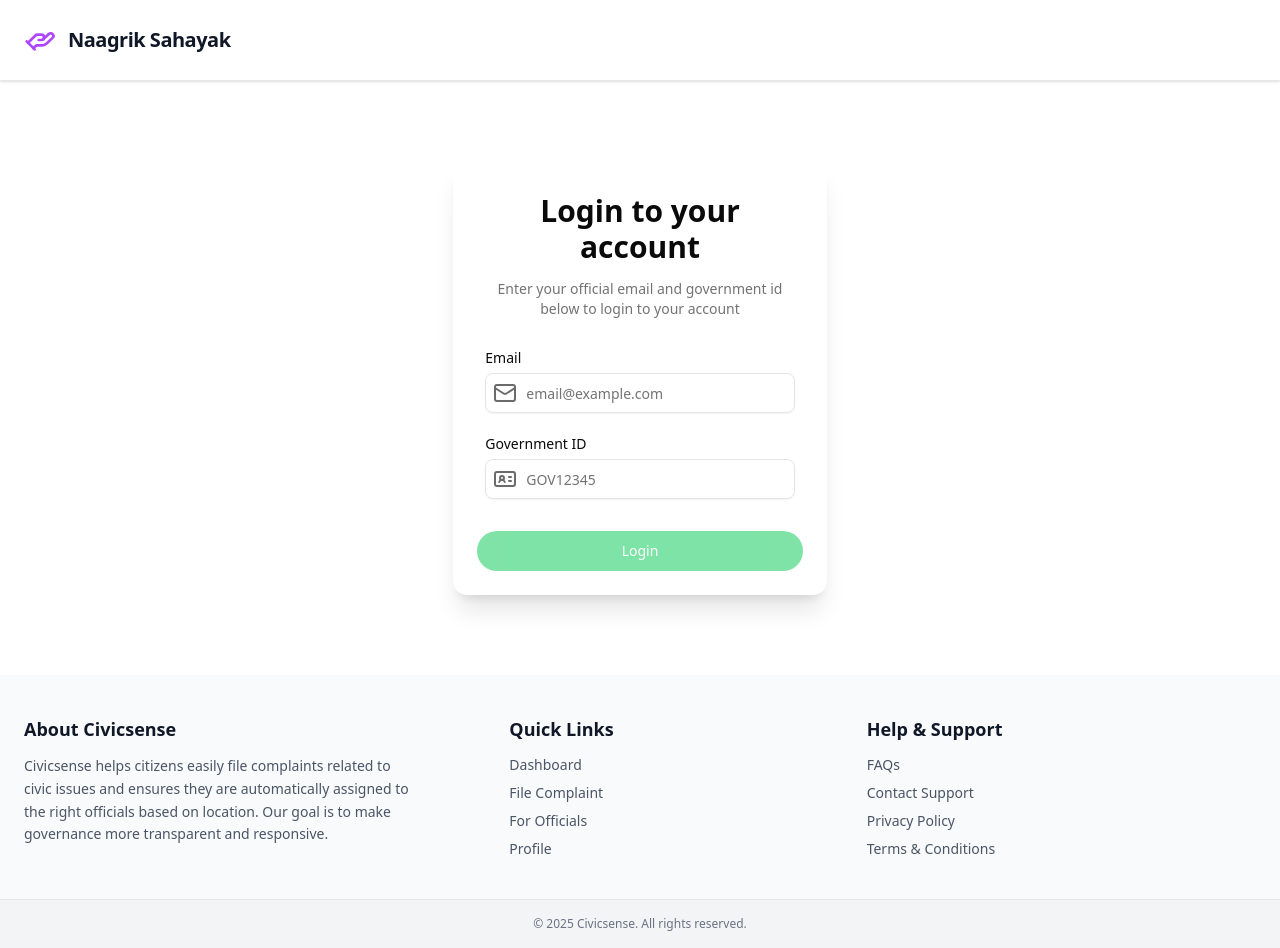
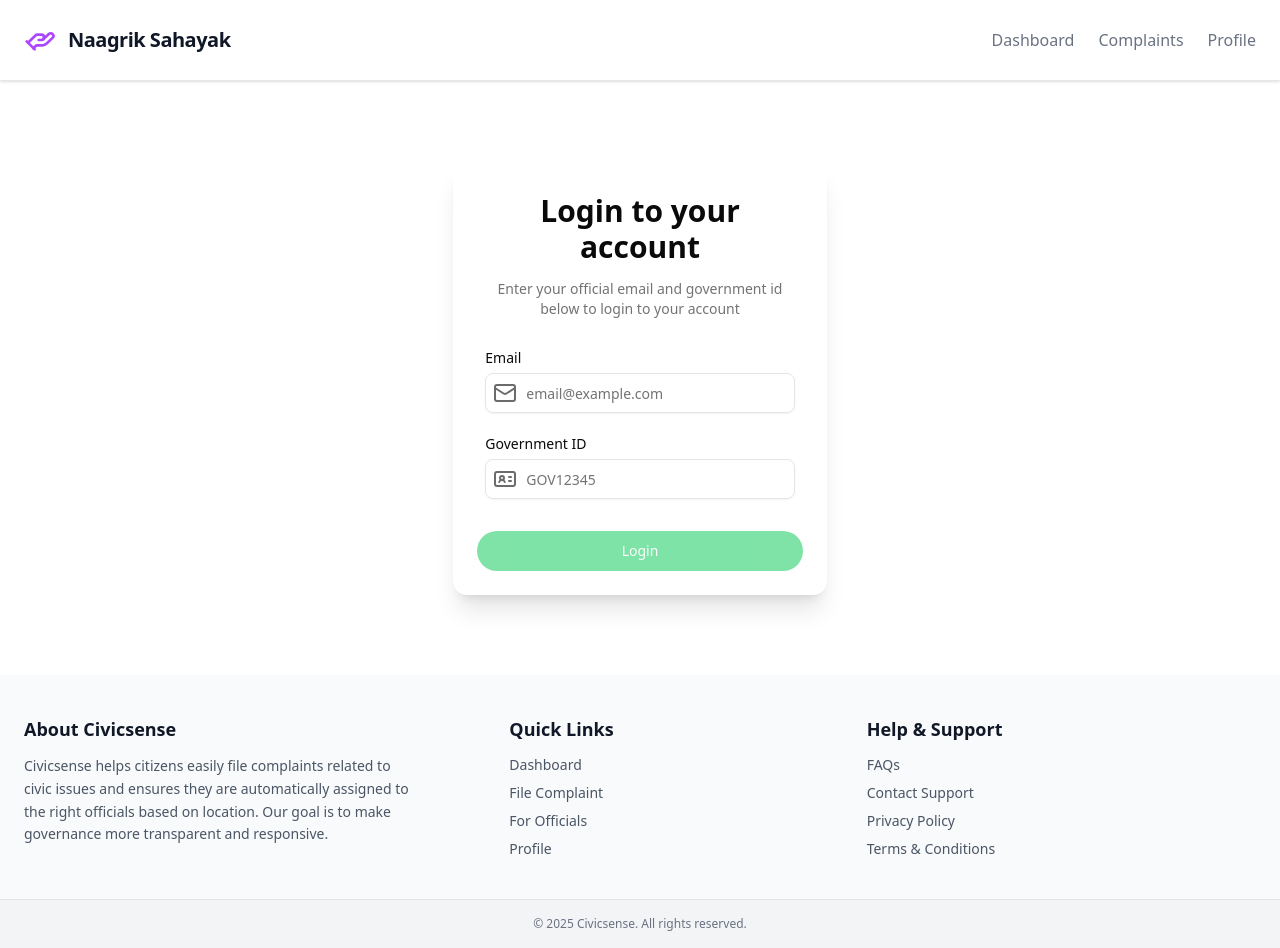
Before and after one commit to Vineetpandey0/civicsense, a Next.js app: page / in a window 1280 px wide. Built offline with nearby package versions, Linux system fonts and the light colour scheme.

Commit message:
minor bug fix

```diff
--- a/src/components/components/Navbar.tsx
+++ b/src/components/components/Navbar.tsx
@@ -9,18 +9,12 @@ import { usePathname } from "next/navigation"  // for active route
 
 function Navbar() {
   const pathname = usePathname()
-  const token = localStorage.getItem("auth-storage")
-  const isLoggedIn = token && token !== "undefined" && token !== "null"
 
-
-  let navItems:any = []
-  if (isLoggedIn) {
-    navItems = [
-      { href: "/dashboard", label: "Dashboard" },
-      { href: "/complaints", label: "Complaints" },
-      { href: "/profile", label: "Profile" },
-    ]
-  }
+  const navItems = [
+    { href: "/dashboard", label: "Dashboard" },
+    { href: "/complaints", label: "Complaints" },
+    { href: "/profile", label: "Profile" },
+  ]
 
   return (
     <header className="flex items-center justify-between whitespace-nowrap border-b border-gray-200 px-6 py-6 bg-white shadow-sm">
@@ -32,7 +26,7 @@ function Navbar() {
 
       {/* Desktop Nav */}
       <nav className="hidden sm:flex items-center gap-6 text-md font-medium">
-        {navItems.map((item:any) => (
+        {navItems.map((item) => (
           <Link
             key={item.href}
             href={item.href}
@@ -59,7 +53,7 @@ function Navbar() {
             <SheetTitle className="text-lg font-bold text-gray-900">Menu</SheetTitle>
           </SheetHeader>
           <nav className="mt-4 flex flex-col gap-3 text-gray-700">
-            {navItems.map((item:any) => (
+            {navItems.map((item) => (
               <Link
                 key={item.href}
                 href={item.href}
```
